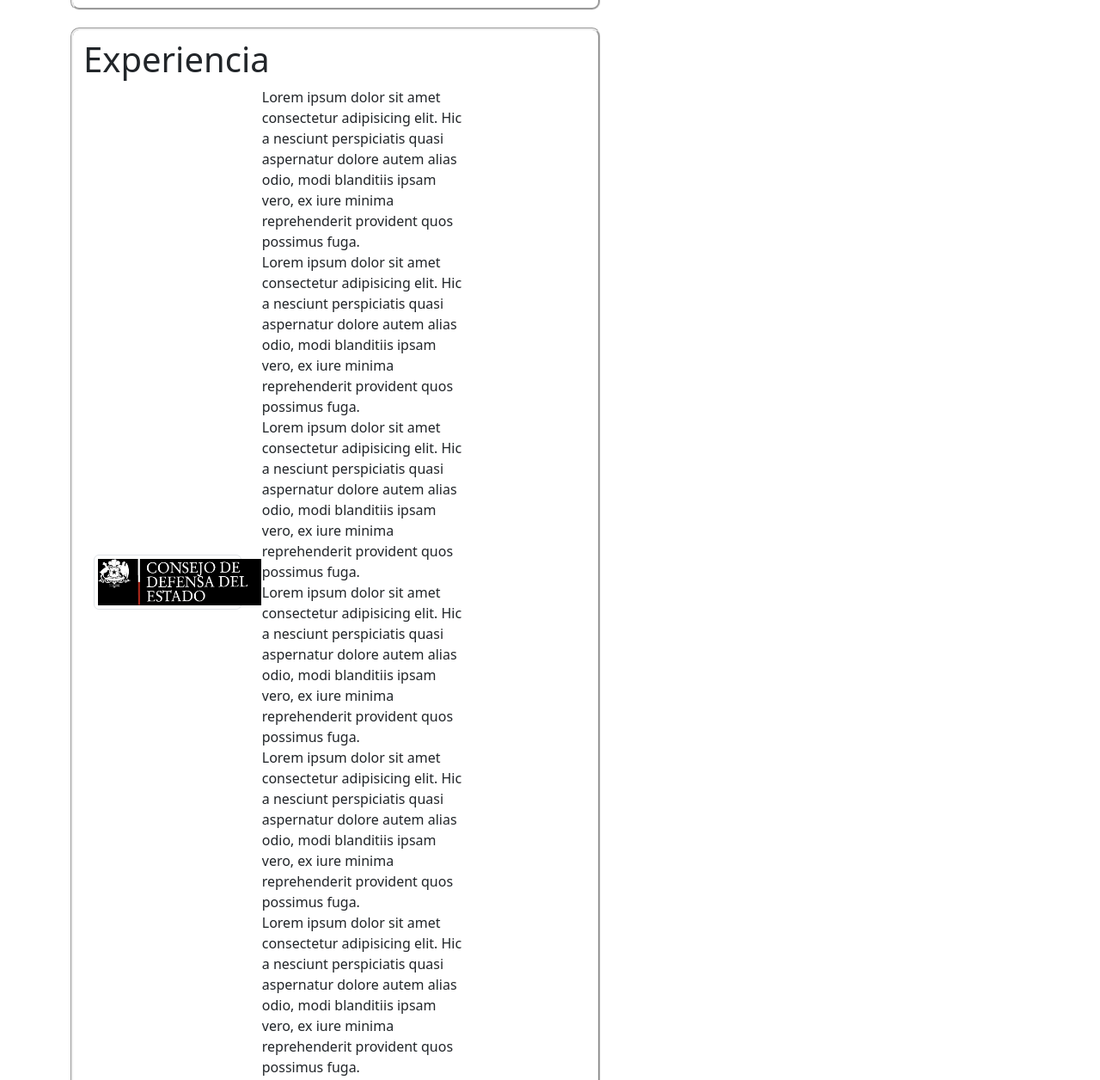
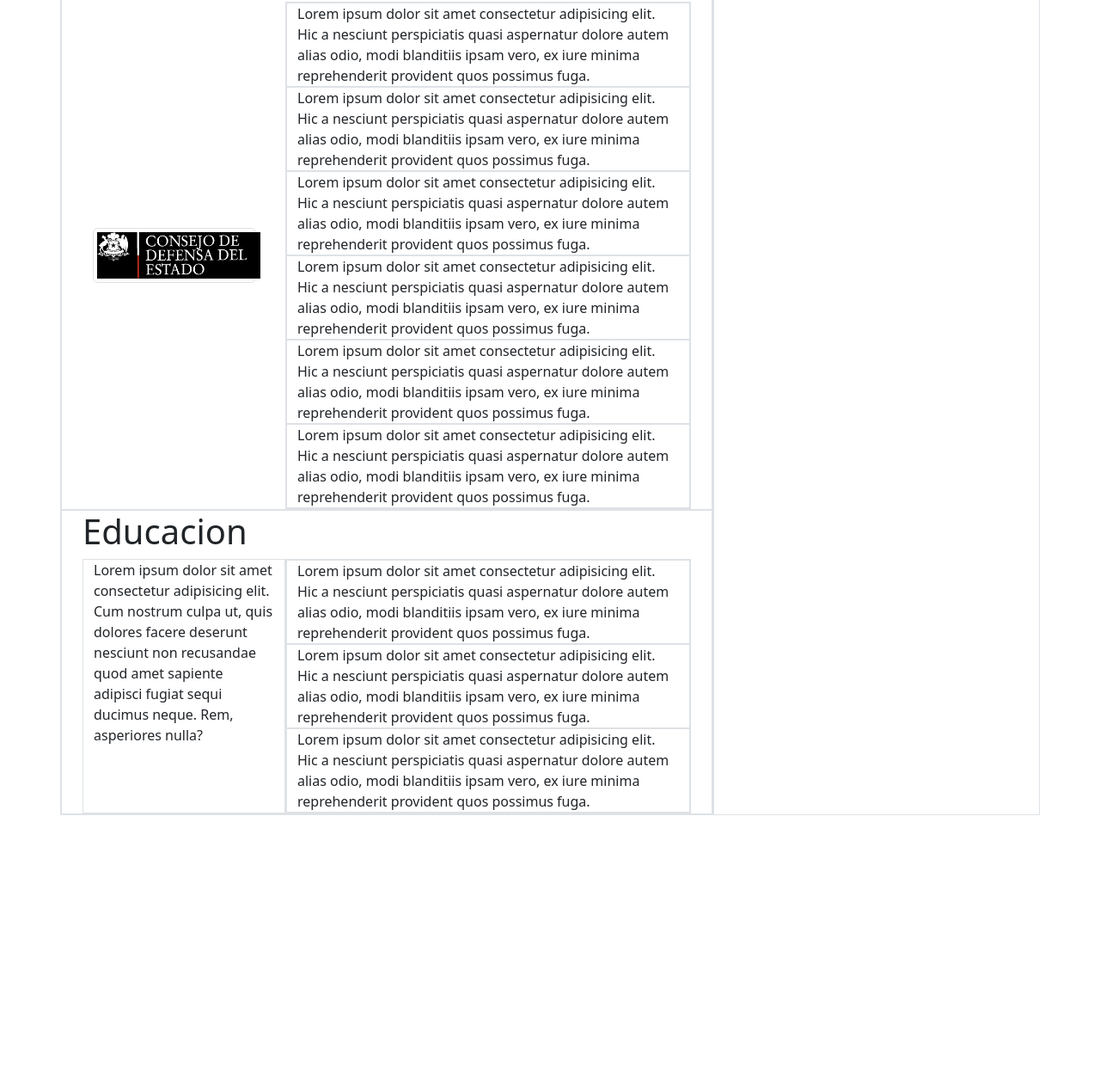
Before and after one commit to daravena1977/portfolio-frontend, a plain HTML site: page index.html in a window 1280 px wide. Shown: the part 817-2073 px from the top of the page at 86% size. After the commit the page ends 1765 px from the top, so only its background shows below. Drawn offline with nearby package versions, Linux system fonts and the light colour scheme.

Commit message:
Se ajustan los espaciados de las comlumnas utilizando sistema grid en bootstrap

```diff
--- a/index.html
+++ b/index.html
@@ -16,10 +16,10 @@
 <body>
     <main class="container">
         <div class="row">
-            <div class="col-12 col-lg-9">
+            <div class="col-12 col-lg-8 border">
                 <div class="row">
                     <!--Header-->
-                        <div class="col-12 col-lg-9">
+                        <div class="col-12 border">
                             <header class="header container">
                                 <div class="container">
                                     <nav class="navbar bg-dark fixed-top">
@@ -109,7 +109,7 @@
                             </section>
                         </div>
                         <!--acerca de mi-->
-                        <div class="col-12 col-lg-9">
+                        <div class="col-12 col-lg-12 border">
                             <section class="acerca-de container">
                                 <div class="container">
                                     <h1>Acerca de</h1>
@@ -124,7 +124,7 @@
                             </section>
                         </div>
                         <!--experiencia-->
-                        <div class="col-12 col-lg-9">
+                        <div class="col-12 col-lg-12 border">
                             <section class="experiencia container">
                                 <div class="titulo-seccion">
                                     <h1>Experiencia</h1>
@@ -139,36 +139,36 @@
 
                                         </div>
                                         <!--Columna derecha-->
-                                        <div class="col-12 col-lg-8 ">
+                                        <div class="col-12 col-lg-8 border">
                                             <div class="row">
-                                                <div class="col-8">Lorem ipsum dolor sit amet consectetur adipisicing elit. Hic
+                                                <div class="col-12 border">Lorem ipsum dolor sit amet consectetur adipisicing elit. Hic
                                                     a nesciunt
                                                     perspiciatis quasi aspernatur dolore autem alias odio, modi blanditiis ipsam
                                                     vero, ex iure
                                                     minima reprehenderit provident quos possimus fuga.</div>
-                                                <div class="col-8">Lorem ipsum dolor sit amet consectetur adipisicing elit. Hic
+                                                <div class="col-12 border">Lorem ipsum dolor sit amet consectetur adipisicing elit. Hic
                                                     a nesciunt
                                                     perspiciatis quasi aspernatur dolore autem alias odio, modi blanditiis ipsam
                                                     vero, ex iure
                                                     minima reprehenderit provident quos possimus fuga.</div>
-                                                <div class="col-8">Lorem ipsum dolor sit amet consectetur adipisicing elit. Hic
+                                                <div class="col-12 border">Lorem ipsum dolor sit amet consectetur adipisicing elit. Hic
                                                     a nesciunt
                                                     perspiciatis quasi aspernatur dolore autem alias odio, modi blanditiis ipsam
                                                     vero, ex iure
                                                     minima reprehenderit provident quos possimus fuga.</div>
                                             </div>
                                             <div class="row">
-                                                <div class="col-8">Lorem ipsum dolor sit amet consectetur adipisicing elit. Hic
+                                                <div class="col-12 border">Lorem ipsum dolor sit amet consectetur adipisicing elit. Hic
                                                     a nesciunt
                                                     perspiciatis quasi aspernatur dolore autem alias odio, modi blanditiis ipsam
                                                     vero, ex iure
                                                     minima reprehenderit provident quos possimus fuga.</div>
-                                                <div class="col-8">Lorem ipsum dolor sit amet consectetur adipisicing elit. Hic
+                                                <div class="col-12 border">Lorem ipsum dolor sit amet consectetur adipisicing elit. Hic
                                                     a nesciunt
                                                     perspiciatis quasi aspernatur dolore autem alias odio, modi blanditiis ipsam
                                                     vero, ex iure
                                                     minima reprehenderit provident quos possimus fuga.</div>
-                                                <div class="col-8">Lorem ipsum dolor sit amet consectetur adipisicing elit. Hic
+                                                <div class="col-12 border">Lorem ipsum dolor sit amet consectetur adipisicing elit. Hic
                                                     a nesciunt
                                                     perspiciatis quasi aspernatur dolore autem alias odio, modi blanditiis ipsam
                                                     vero, ex iure
@@ -180,7 +180,7 @@
                             </section>
                         </div>
                         <!--estudios-->
-                        <div class="col-12 col-lg-9">
+                        <div class="col-12 col-lg-12 border">
                             <section class="educacion container">
                                 <div class="titulo-seccion">
                                     <h1>Educacion</h1>
@@ -188,7 +188,7 @@
                                 <div class="container-fluid">
                                     <div class="row">
                                         <!--Columna izquierda-->
-                                        <div class="col-12 col-lg-2">
+                                        <div class="col-12 col-lg-4 border">
 
                                             Lorem ipsum dolor sit amet consectetur adipisicing elit. Cum nostrum culpa ut,
                                             quis
@@ -197,19 +197,19 @@
                                             neque. Rem, asperiores nulla?
                                         </div>
                                         <!--Columna derecha-->
-                                        <div class="col-12 col-lg-10 ">
+                                        <div class="col-12 col-lg-8 border">
                                             <div class="row">
-                                                <div class="col-10">Lorem ipsum dolor sit amet consectetur adipisicing elit. Hic
+                                                <div class="col-12 border">Lorem ipsum dolor sit amet consectetur adipisicing elit. Hic
                                                     a nesciunt
                                                     perspiciatis quasi aspernatur dolore autem alias odio, modi blanditiis ipsam
                                                     vero, ex iure
                                                     minima reprehenderit provident quos possimus fuga.</div>
-                                                <div class="col-10">Lorem ipsum dolor sit amet consectetur adipisicing elit. Hic
+                                                <div class="col-12 border">Lorem ipsum dolor sit amet consectetur adipisicing elit. Hic
                                                     a nesciunt
                                                     perspiciatis quasi aspernatur dolore autem alias odio, modi blanditiis ipsam
                                                     vero, ex iure
                                                     minima reprehenderit provident quos possimus fuga.</div>
-                                                <div class="col-10">Lorem ipsum dolor sit amet consectetur adipisicing elit. Hic
+                                                <div class="col-12 border">Lorem ipsum dolor sit amet consectetur adipisicing elit. Hic
                                                     a nesciunt
                                                     perspiciatis quasi aspernatur dolore autem alias odio, modi blanditiis ipsam
                                                     vero, ex iure
@@ -227,7 +227,7 @@
 
                 </div>
             </div>
-            <div class="col-12 col-lg-3">
+            <div class="col-12 col-lg-4 border">
                 <section class="container">
                     <p>Lorem ipsum dolor sit amet, consectetur adipisicing elit. Dolorum ipsum voluptate assumenda commodi fugit tenetur illo qui porro, iusto mollitia sint praesentium a, quos at et iste, odit nam quaerat?</p>
                 </section>
--- a/styles.css
+++ b/styles.css
@@ -2,6 +2,10 @@
     width: 900px;
     margin: 3em 300px 2em;
 } */
+
+main {
+    margin-top: 100px;
+}
 
 .navbar{
     --bs-navbar-padding-x: 1;
@@ -17,9 +21,9 @@ header {
     background-repeat: no-repeat;
     border-top-left-radius: 20px;
     border-top-right-radius: 20px;
-    margin-top: 100px;
+    /* margin-top: 100px;
     margin-left: 10px;
-    margin-right: 10px;
+    margin-right: 10px; */
 
 }
 
@@ -62,13 +66,13 @@ svg {
     padding-left: 30px;
 }
 
-section {
+/* section {
 
     margin: 20px 5px 0 9px;
     padding: 10px 40px 10px;
     border-style: groove;
     border-radius: 10px;
-}
+} */
 
 .logo-experiencia {
     display: flex;
```
